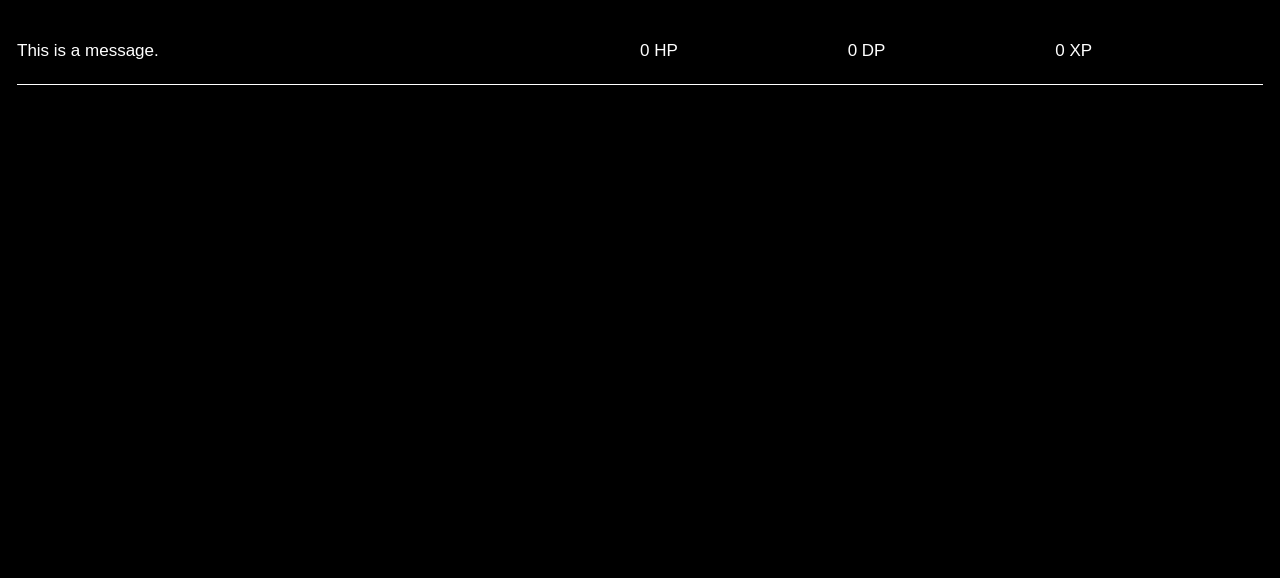
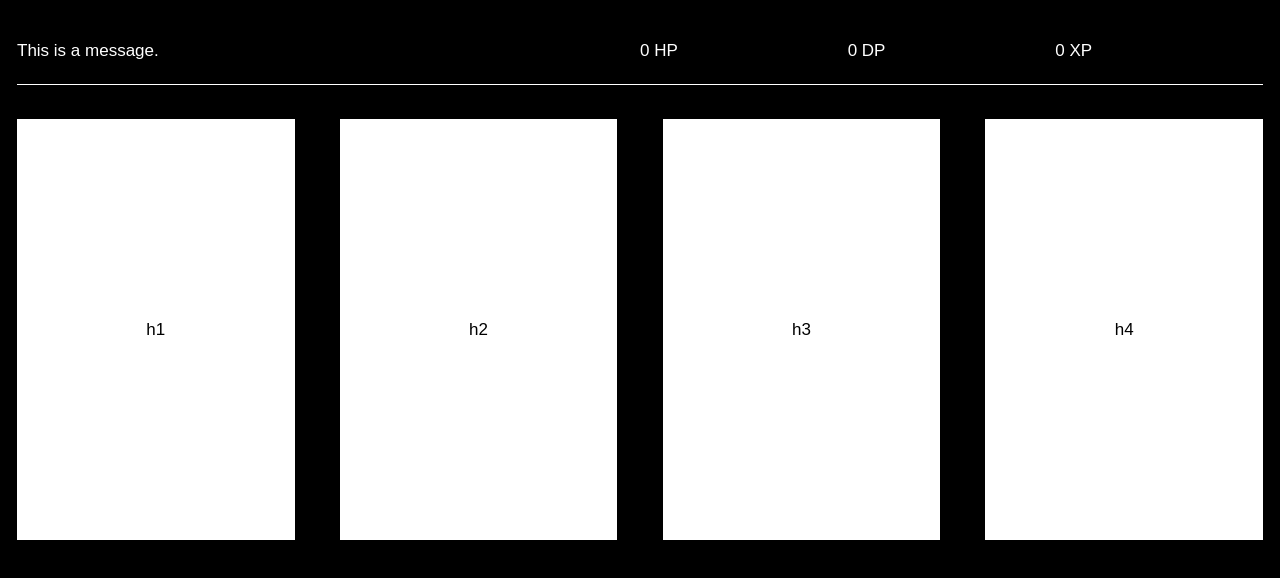
Before and after one commit to Scionar/donsol, a React (Create React App) app: page / in a window 1280 px wide. Shown: the top 578 px of the page. Built offline with nearby package versions, Linux system fonts and the light colour scheme.

Commit message:
Cards on their places.

```diff
--- a/src/App.js
+++ b/src/App.js
@@ -4,6 +4,7 @@ import Message from './components/Message/Message';
 import Health from './components/Health/Health';
 import Experience from './components/Experience/Experience';
 import Shield from './components/Shield/Shield';
+import CardContainer from './containers/CardContainer/CardContainer';
 
 class App extends Component {
   render() {
@@ -15,8 +16,8 @@ class App extends Component {
           <Shield />
           <Experience />
         </header>
-        <main>
-          // todo: Cards
+        <main className="main">
+          <CardContainer />
         </main>
       </div>
     );
--- a/src/App.scss
+++ b/src/App.scss
@@ -7,3 +7,10 @@
   flex-direction: row;
   height: 4rem;
 }
+
+.main {
+  display: flex;
+  flex-direction: row;
+  justify-content: space-between;
+  margin-top: 2rem;
+}
--- /dev/null
+++ b/src/components/Card/Card.js
@@ -0,0 +1,16 @@
+import React from 'react';
+import './Card.css';
+
+class Health extends React.Component {
+  render() {
+    return (
+      <div className="card">
+        <div className="card__card-id">
+          {this.props.type}
+        </div>
+      </div>
+    );
+  }
+}
+
+export default Health;
--- /dev/null
+++ b/src/components/Card/Card.scss
@@ -0,0 +1,19 @@
+.card {
+  background-color: #FFF;
+  display: inline-block;
+  position: relative;
+  width: calc(25% - 2rem);
+
+  &:before {
+    content: '';
+    display: inline-block;
+    padding-top: 150%;
+  }
+}
+
+.card__card-id {
+  position: absolute;
+  top: 50%;
+  left: 50%;
+  transform: translate(-50%, -50%);
+}
--- /dev/null
+++ b/src/containers/CardContainer/CardContainer.js
@@ -0,0 +1,20 @@
+import React from 'react';
+import Card from '../../components/Card/Card';
+
+class CardContainer extends React.Component {
+  constructor(props) {
+    super(props);
+    this.printCards = this.printCards.bind(this);
+  }
+
+  printCards() {
+    const data = ['h1', 'h2', 'h3', 'h4'];
+    return data.map(current => (<Card type={current} />));
+  }
+
+  render() {
+    return this.printCards()
+  }
+}
+
+export default CardContainer;
```
